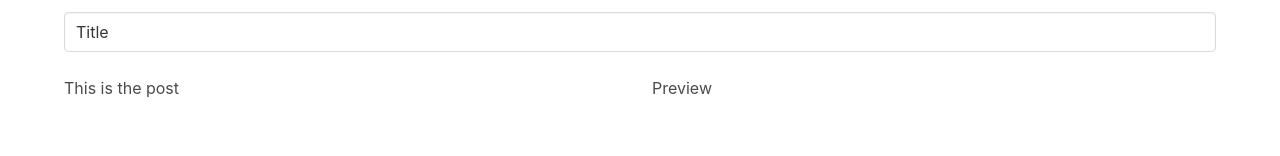
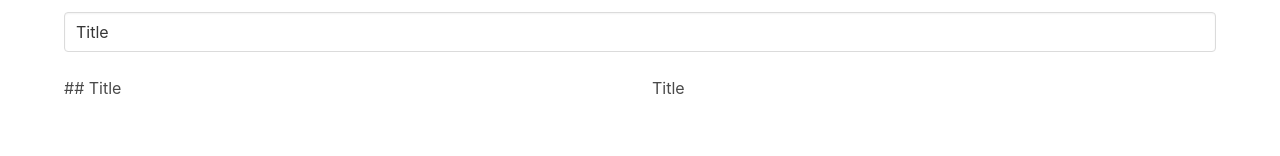
Before and after one commit to ChintanZignuts/vue-udemy-course-Assignment, a Vue app: page /posts/new in a window 1280 px wide. Shown: the part 144-300 px from the top of the page. Built offline with nearby package versions, Linux system fonts and the light colour scheme.

Commit message:
completed till video 30

```diff
--- a/package.json
+++ b/package.json
@@ -16,9 +16,11 @@
   "dependencies": {
     "@types/cors": "^2.8.17",
     "@types/express": "^4.17.21",
+    "@types/marked": "^4.0.3",
     "cors": "^2.8.5",
     "express": "^4.18.2",
     "luxon": "^3.4.4",
+    "marked": "^4.0.3",
     "pinia": "^2.1.7",
     "ts-node": "^10.9.2",
     "vue": "^3.4.15",
--- a/src/components/PostWriter.vue
+++ b/src/components/PostWriter.vue
@@ -1,16 +1,49 @@
 <script setup lang="ts">
 import type { TimelinePost } from '@/posts'
-import { ref, onMounted } from 'vue'
+import { ref, onMounted, watch, watchEffect } from 'vue'
+import { marked } from 'marked'
 
 const props = defineProps<{
   post: TimelinePost
 }>()
+
 const title = ref(props.post.title)
+const content = ref(props.post.markdown)
+const html = ref('')
 const contentEditable = ref<HTMLDivElement>()
 
+//this alos works instead of using watch
+// watchEffect(() => {
+//   marked.parse(content.value, (err, parseResult) => {
+//     html.value = parseResult
+//   })
+// })
+
+//but watch gives more readability
+watch(
+  content,
+  (newContent) => {
+    marked.parse(newContent, (err, parseResult) => {
+      html.value = parseResult
+    })
+  },
+  {
+    immediate: true
+  }
+)
+
 onMounted(() => {
-  console.log(contentEditable.value?.innerText)
+  if (!contentEditable.value) {
+    throw Error('ContentEditable DOM node was not found')
+  }
+  contentEditable.value.innerText = content.value
 })
+function handleInput() {
+  if (!contentEditable.value) {
+    throw Error('ContentEditable DOM node was not found')
+  }
+  content.value = contentEditable.value.innerText
+}
 </script>
 
 <template>
@@ -25,9 +58,11 @@
 
   <div class="columns">
     <div class="column">
-      <div contenteditable ref="contentEditable">This is the post</div>
+      <div contenteditable ref="contentEditable" @input="handleInput">{{ content }}</div>
     </div>
-    <div class="column">Preview</div>
+    <div class="column">
+      <div v-html="html" />
+    </div>
   </div>
 </template>
 <style scoped></style>
--- a/src/posts.ts
+++ b/src/posts.ts
@@ -3,6 +3,7 @@
   id: string
   title: string
   created: string
+  markdown: string
 }
 export interface TimelinePost extends Omit<Post, 'created'> {
   created: DateTime
@@ -10,17 +11,20 @@
 export const today: Post = {
   id: '1',
   title: 'Today',
-  created: DateTime.now().toISO()
+  created: DateTime.now().toISO(),
+  markdown: ''
 }
 
 export const thisWeek: Post = {
   id: '2',
   title: 'ThisWeek',
-  created: DateTime.now().minus({ days: 5 }).toISO()
+  created: DateTime.now().minus({ days: 5 }).toISO(),
+  markdown: ''
 }
 
 export const thisMonth: Post = {
   id: '3',
   title: 'ThisMonth',
-  created: DateTime.now().minus({ weeks: 3 }).toISO()
+  created: DateTime.now().minus({ weeks: 3 }).toISO(),
+  markdown: ''
 }
--- a/src/views/NewPost.vue
+++ b/src/views/NewPost.vue
@@ -5,7 +5,8 @@
 const post: TimelinePost = {
   id: '-1',
   title: 'Title',
-  created: DateTime.now()
+  created: DateTime.now(),
+  markdown: '## Title'
 }
 </script>
 <template>
```
Also changed, not shown: 1 other file (tests, documents, lock files or other folders).
